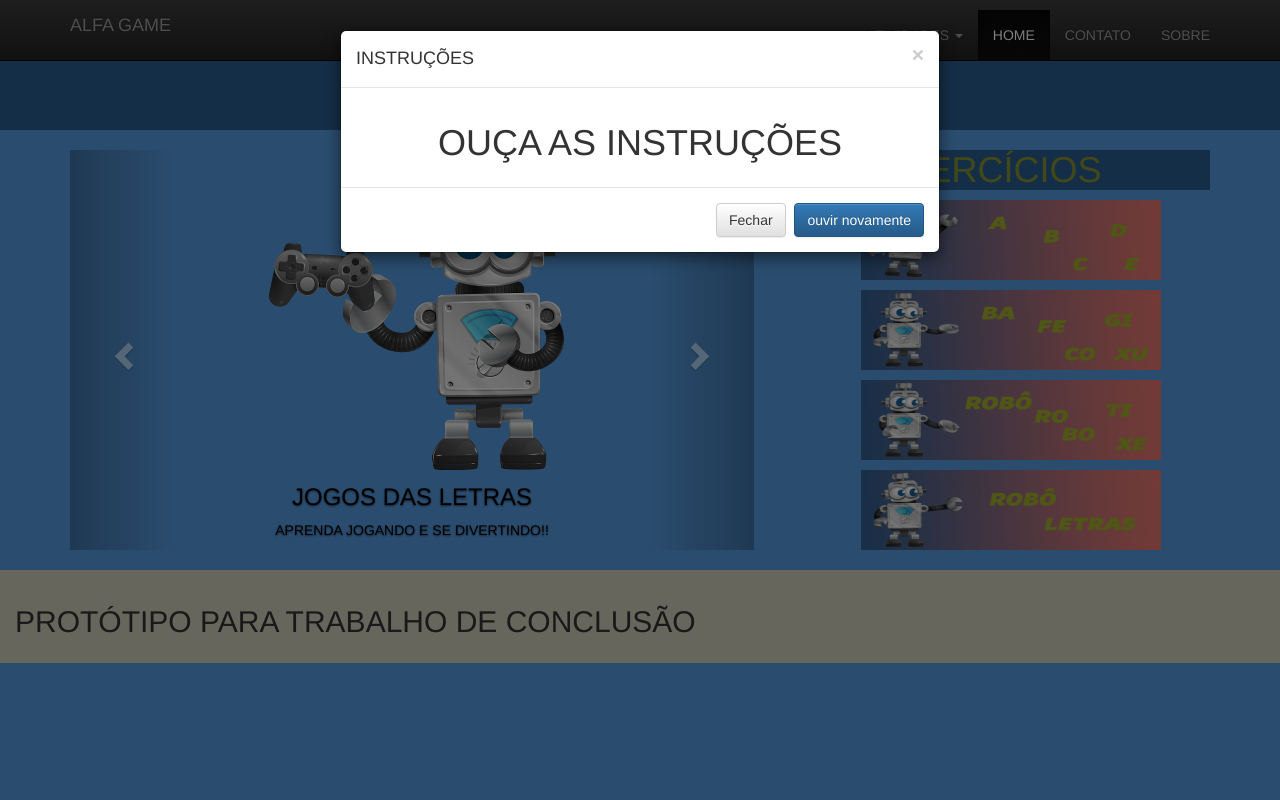
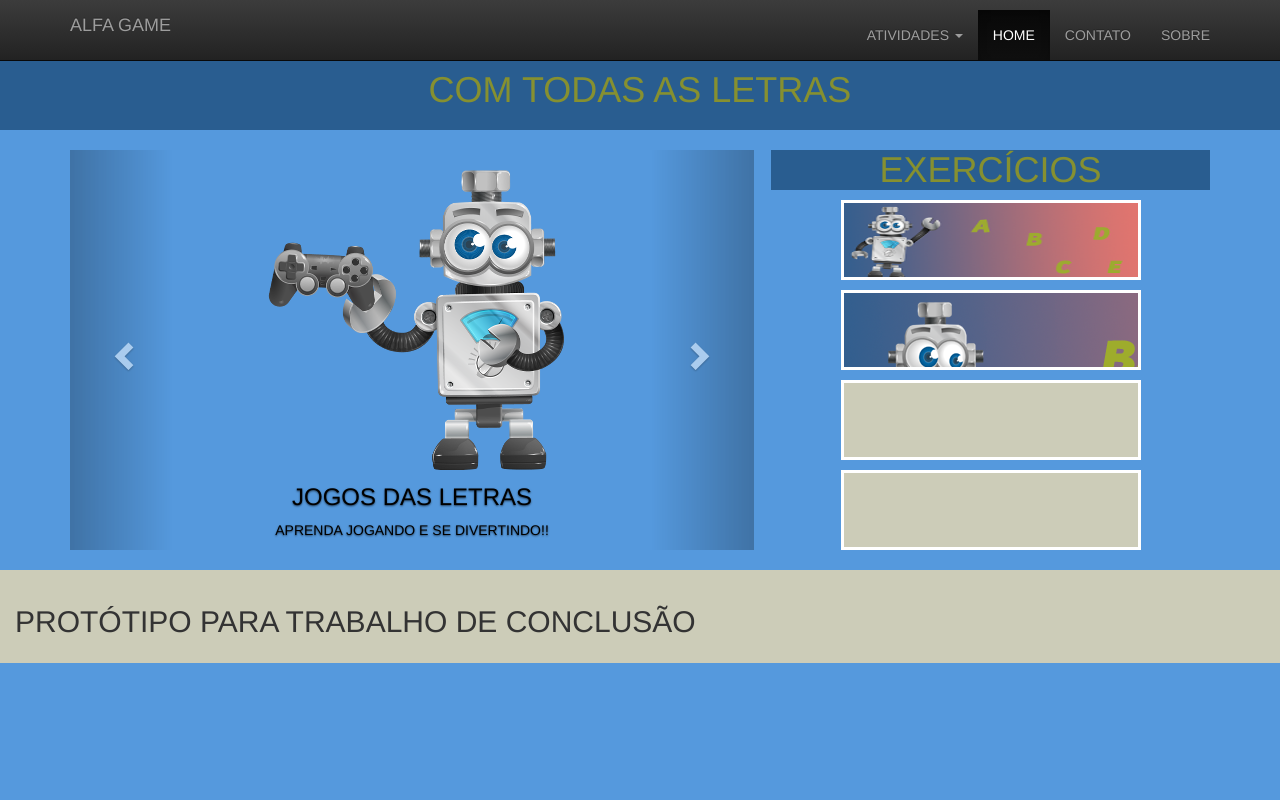
Before and after one commit to fabischoff/alfagame, a PHP site: page /home.php in a window 1280 px wide. Run offline with PHP 8.4, Linux system fonts and the light colour scheme; some libraries are stand-ins or nearby versions.

Commit message:
alterando menu exercicio

```diff
--- a/css/template.css
+++ b/css/template.css
@@ -25,7 +25,6 @@ section.content {
     margin: 20px auto 80px;
     width: auto;
 
-
 }
 
 .carousel-caption  {
@@ -48,11 +47,32 @@ section.content {
 nav ul {
     text-align: center;
     list-style: none;
+    padding-left: 0;
 }
 nav ul li {
     text-align: center;
     margin-top: 10px;
+
 }
+
+.menu-exercicios nav ul li a{
+    width: 300px;
+    height: 80px;
+    display: block;
+    margin: 0 auto;
+    background: #CCCCB8;
+    border: 3px solid #fff;
+}
+
+.menu-exercicios nav ul li a:hover{
+    width: 350px;
+    height: 160px;
+    display: block;
+    margin: 0 auto;
+    background: #CCCCB8;
+    border: 3px solid #000;
+}
+
 
 .rodape {
     margin-top:20px;
@@ -62,7 +82,19 @@ nav ul li {
     padding: 15px;
     clear: both;
 }
-
 .modal-body{
     text-align: center;
 }
+#presilabico{
+    background:#CCCCB8 url('../img/menu-exercicios/presilabico.png') no-repeat;
+}
+#presilabico:hover{
+    background: #CCCCB8 url('../img/menu-exercicios/silabico.png') no-repeat;
+}
+
+#silabico {
+    background: #CCCCB8 url('../img/menu-exercicios/silabico.png') no-repeat;
+}
+#silabico:hover {
+    background: #CCCCB8 url('../img/menu-exercicios/silabico.png') no-repeat;
+}
--- a/home.php
+++ b/home.php
@@ -145,32 +145,21 @@
                         <nav >
                             <ul>
                                 <li>
-                                    <a href="pre-silabico.php"> <img src="img/presilabico.png" width="300" height="80" alt="nível pré-silabico" title="nível pré-silabico" > </a>
-
+                                    <a id="presilabico" href="pre-silabico.php"></a>
                                 </li>
                                 <li>
-                                    <a href="#"> <img src="img/silabico.png" width="300" height="80 alt="nível pré-silabico" title="nível pré-silabico" > </a>
-
+                                    <a id="silabico" href="#"></a>
                                 </li>
                                 <li>
-                                    <a href="#"> <img src="img/silabicoalfabetico.png" width="300" height="80 alt="nível pré-silabico" title="nível pré-silabico" > </a>
-
+                                    <a id="silabico-alfabetico" href="#"></a>
                                 </li>
                                 <li>
-                                    <a href="#"> <img src="img/alfabetico.png" width="300" height="80 alt="nível pré-silabico" title="nível pré-silabico" > </a>
-
+                                    <a id="alfabetico" href="#"></a>
                                 </li>
-
-
                             </ul>
                         </nav>
                     </section>
                 </div>
-
-
-
-
-
             </section>
         </main>
 
--- a/js/main.js
+++ b/js/main.js
@@ -1,8 +1,11 @@
-$(document).ready(function () {
-    $('#myModal').modal('show');
-
-    $('#ouvirNovamento').click(function () {
-        alert('teste');
-        $('body').append('<audio src="audio/a.mp3" hidden="true" autoplay="true"></audio>');
-    });
-});
+//$(document).ready(function () {
+//    $('#myModal').modal(
+//            'show'
+//           // $('body').append('<audio src="audio/a.mp3" hidden="true" autoplay="true"></audio>')
+//    );
+//
+//    $('#ouvirNovamento').click(function () {
+//        alert('teste');
+//        $('body').append('<audio src="audio/a.mp3" hidden="true" autoplay="true"></audio>');
+//    });
+//});
```
Also changed, not shown: img/alfabetico.png (deleted), img/menu-exercicios/alfabetico.png (added), img/menu-exercicios/presilabico.png (added), img/menu-exercicios/silabico.png (renamed from img/silabico.png), img/menu-exercicios/silabicoalfabetico.png (added), img/presilabico.png (deleted), img/silabicoalfabetico.png (deleted). Lines whose indentation alone changed are shown as unchanged.
